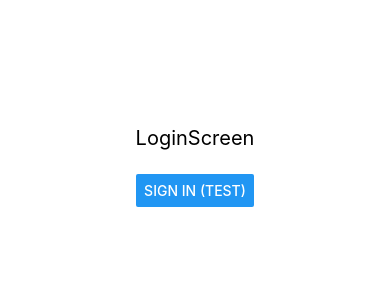
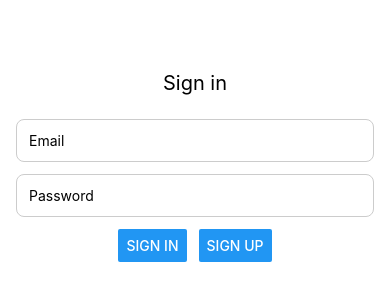
Before and after one commit to JM-Z3/M2026, a React Native app: screen / in a window 390 px wide. Shown: the part 256-556 px from the top of the page. Built offline with nearby package versions, Linux system fonts and the light colour scheme; no server answers.

Commit message:
Add email/password Supabase auth flow

```diff
--- a/App.tsx
+++ b/App.tsx
@@ -1,68 +1,14 @@
-import React, { useEffect, useState } from 'react';
+import React from 'react';
 import { StatusBar } from 'expo-status-bar';
-import { Alert } from 'react-native';
-import { Session } from '@supabase/supabase-js';
 
 import RootNavigator from './src/navigation/RootNavigator';
-import { supabase } from './src/services/supabaseClient';
+import { AuthProvider } from './src/state/AuthContext';
 
 export default function App() {
-  const [session, setSession] = useState<Session | null>(null);
-  const [isLoadingSession, setIsLoadingSession] = useState(true);
-
-  useEffect(() => {
-    let isMounted = true;
-
-    supabase.auth
-      .getSession()
-      .then(({ data }) => {
-        if (!isMounted) return;
-        setSession(data.session ?? null);
-      })
-      .finally(() => {
-        if (isMounted) {
-          setIsLoadingSession(false);
-        }
-      });
-
-    const { data: authListener } = supabase.auth.onAuthStateChange((_, newSession) => {
-      setSession(newSession);
-    });
-
-    return () => {
-      isMounted = false;
-      authListener?.subscription.unsubscribe();
-    };
-  }, []);
-
-  const handleSignInTest = async () => {
-    const email = process.env.EXPO_PUBLIC_TEST_EMAIL;
-    const password = process.env.EXPO_PUBLIC_TEST_PASSWORD;
-
-    if (!email || !password) {
-      Alert.alert('Missing credentials', 'Set EXPO_PUBLIC_TEST_EMAIL and EXPO_PUBLIC_TEST_PASSWORD in your .env file.');
-      return;
-    }
-
-    const { error } = await supabase.auth.signInWithPassword({ email, password });
-    if (error) {
-      Alert.alert('Sign-in failed', error.message);
-    }
-  };
-
-  const handleSignOut = async () => {
-    const { error } = await supabase.auth.signOut();
-    if (error) {
-      Alert.alert('Sign-out failed', error.message);
-    }
-  };
-
   return (
-    <>
+    <AuthProvider>
       <StatusBar style="auto" />
-      {!isLoadingSession && (
-        <RootNavigator session={session} onSignInTest={handleSignInTest} onLogout={handleSignOut} />
-      )}
-    </>
+      <RootNavigator />
+    </AuthProvider>
   );
 }
--- a/package.json
+++ b/package.json
@@ -18,10 +18,8 @@
     "expo-status-bar": "~3.0.9",
     "react": "19.1.0",
     "react-native": "0.81.5",
-    "react-native-gesture-handler": "~2.28.0",
-    "react-native-reanimated": "~4.1.1",
-    "react-native-safe-area-context": "~5.6.0",
-    "react-native-screens": "~4.16.0"
+    "react-native-safe-area-context": "^5.6.2",
+    "react-native-screens": "^4.19.0"
   },
   "devDependencies": {
     "@types/react": "~19.1.0",
--- a/src/navigation/RootNavigator.tsx
+++ b/src/navigation/RootNavigator.tsx
@@ -1,31 +1,57 @@
 import React from 'react';
 import { NavigationContainer } from '@react-navigation/native';
 import { enableScreens } from 'react-native-screens';
-import { Session } from '@supabase/supabase-js';
+import { ActivityIndicator, StyleSheet, Text, View } from 'react-native';
 
 import LoginScreen from '../screens/LoginScreen';
 import HomeStackNavigator from './HomeStackNavigator';
+import { useAuth } from '../state/AuthContext';
 
 enableScreens();
 
-type RootNavigatorProps = {
-  session: Session | null;
-  onSignInTest: () => Promise<void>;
-  onLogout: () => Promise<void>;
-};
+const RootNavigator: React.FC = () => {
+  const { session, isAuthLoading, authError, signOut } = useAuth();
+  const isLoggedIn = Boolean(session);
 
-const RootNavigator: React.FC<RootNavigatorProps> = ({ session, onSignInTest, onLogout }) => {
-  const isLoggedIn = Boolean(session);
+  if (isAuthLoading) {
+    return (
+      <View style={styles.center}>
+        <ActivityIndicator />
+        <Text style={styles.helper}>Loading session...</Text>
+      </View>
+    );
+  }
+
+  if (authError) {
+    return (
+      <View style={styles.center}>
+        <Text style={styles.error}>Auth error: {authError}</Text>
+      </View>
+    );
+  }
 
   return (
     <NavigationContainer>
-      {isLoggedIn ? (
-        <HomeStackNavigator onLogout={onLogout} />
-      ) : (
-        <LoginScreen onSignInTest={onSignInTest} onLogout={onLogout} isLoggedIn={isLoggedIn} />
-      )}
+      {isLoggedIn ? <HomeStackNavigator onLogout={signOut} /> : <LoginScreen />}
     </NavigationContainer>
   );
 };
 
+const styles = StyleSheet.create({
+  center: {
+    flex: 1,
+    alignItems: 'center',
+    justifyContent: 'center',
+    padding: 16,
+    gap: 8,
+  },
+  helper: {
+    color: '#555',
+  },
+  error: {
+    color: 'red',
+    textAlign: 'center',
+  },
+});
+
 export default RootNavigator;
--- a/src/screens/LoginScreen.tsx
+++ b/src/screens/LoginScreen.tsx
@@ -1,18 +1,63 @@
-import React from 'react';
-import { Button, StyleSheet, Text, View } from 'react-native';
+import React, { useState } from 'react';
+import { ActivityIndicator, Button, StyleSheet, Text, TextInput, View } from 'react-native';
 
-type LoginScreenProps = {
-  onSignInTest: () => void | Promise<void>;
-  onLogout: () => void | Promise<void>;
-  isLoggedIn: boolean;
-};
+import { useAuth } from '../state/AuthContext';
 
-const LoginScreen: React.FC<LoginScreenProps> = ({ onSignInTest, onLogout, isLoggedIn }) => {
+const LoginScreen: React.FC = () => {
+  const { signIn, signUp, authError } = useAuth();
+  const [email, setEmail] = useState('');
+  const [password, setPassword] = useState('');
+  const [isSubmitting, setIsSubmitting] = useState(false);
+  const [localError, setLocalError] = useState<string | null>(null);
+
+  const handleAction = async (action: 'signin' | 'signup') => {
+    if (!email.trim() || !password.trim()) {
+      setLocalError('Please enter email and password.');
+      return;
+    }
+
+    setIsSubmitting(true);
+    setLocalError(null);
+    try {
+      if (action === 'signin') {
+        await signIn(email.trim(), password);
+      } else {
+        await signUp(email.trim(), password);
+      }
+    } catch (err) {
+      const message = err instanceof Error ? err.message : 'Authentication failed';
+      setLocalError(message);
+    } finally {
+      setIsSubmitting(false);
+    }
+  };
+
   return (
     <View style={styles.container}>
-      <Text style={styles.title}>LoginScreen</Text>
-      <Button title="Sign in (test)" onPress={onSignInTest} />
-      {isLoggedIn && <Button title="Sign out" onPress={onLogout} />}
+      <Text style={styles.title}>Sign in</Text>
+      <TextInput
+        value={email}
+        onChangeText={setEmail}
+        placeholder="Email"
+        autoCapitalize="none"
+        keyboardType="email-address"
+        style={styles.input}
+        editable={!isSubmitting}
+      />
+      <TextInput
+        value={password}
+        onChangeText={setPassword}
+        placeholder="Password"
+        secureTextEntry
+        style={styles.input}
+        editable={!isSubmitting}
+      />
+      <View style={styles.buttons}>
+        <Button title="Sign in" onPress={() => handleAction('signin')} disabled={isSubmitting} />
+        <Button title="Sign up" onPress={() => handleAction('signup')} disabled={isSubmitting} />
+      </View>
+      {isSubmitting && <ActivityIndicator />}
+      {(localError || authError) && <Text style={styles.error}>{localError || authError}</Text>}
     </View>
   );
 };
@@ -29,6 +74,21 @@ const styles = StyleSheet.create({
     fontSize: 20,
     marginBottom: 12,
   },
+  input: {
+    width: '100%',
+    borderWidth: 1,
+    borderColor: '#ccc',
+    borderRadius: 8,
+    padding: 12,
+  },
+  buttons: {
+    flexDirection: 'row',
+    gap: 12,
+  },
+  error: {
+    color: 'red',
+    textAlign: 'center',
+  },
 });
 
 export default LoginScreen;
--- a/src/services/supabaseClient.ts
+++ b/src/services/supabaseClient.ts
@@ -1,12 +1,17 @@
-import { createClient } from '@supabase/supabase-js';
+import { createClient, SupabaseClient } from '@supabase/supabase-js';
 
 const supabaseUrl = process.env.EXPO_PUBLIC_SUPABASE_URL;
 const supabaseAnonKey = process.env.EXPO_PUBLIC_SUPABASE_ANON_KEY;
 
-if (!supabaseUrl || !supabaseAnonKey) {
-  throw new Error(
-    'Supabase environment variables are missing. Please set EXPO_PUBLIC_SUPABASE_URL and EXPO_PUBLIC_SUPABASE_ANON_KEY.',
-  );
+export const supabaseEnvError =
+  !supabaseUrl || !supabaseAnonKey
+    ? 'Supabase environment variables are missing. Please set EXPO_PUBLIC_SUPABASE_URL and EXPO_PUBLIC_SUPABASE_ANON_KEY.'
+    : null;
+
+let supabaseInstance: SupabaseClient | null = null;
+
+if (!supabaseEnvError && supabaseUrl && supabaseAnonKey) {
+  supabaseInstance = createClient(supabaseUrl, supabaseAnonKey);
 }
 
-export const supabase = createClient(supabaseUrl, supabaseAnonKey);
+export const supabase = supabaseInstance;
--- /dev/null
+++ b/src/state/AuthContext.tsx
@@ -0,0 +1,103 @@
+import React, { createContext, useContext, useEffect, useState, ReactNode } from 'react';
+import { Session, User } from '@supabase/supabase-js';
+
+import { supabase, supabaseEnvError } from '../services/supabaseClient';
+
+type AuthContextValue = {
+  session: Session | null;
+  user: User | null;
+  isAuthLoading: boolean;
+  authError: string | null;
+  signIn: (email: string, password: string) => Promise<void>;
+  signUp: (email: string, password: string) => Promise<void>;
+  signOut: () => Promise<void>;
+};
+
+const AuthContext = createContext<AuthContextValue | undefined>(undefined);
+
+export const AuthProvider = ({ children }: { children: ReactNode }) => {
+  const [session, setSession] = useState<Session | null>(null);
+  const [user, setUser] = useState<User | null>(null);
+  const [isAuthLoading, setIsAuthLoading] = useState(true);
+  const [authError, setAuthError] = useState<string | null>(supabaseEnvError);
+
+  useEffect(() => {
+    if (supabaseEnvError || !supabase) {
+      setIsAuthLoading(false);
+      return;
+    }
+
+    let isMounted = true;
+
+    supabase.auth
+      .getSession()
+      .then(({ data }) => {
+        if (!isMounted) return;
+        setSession(data.session ?? null);
+        setUser(data.session?.user ?? null);
+      })
+      .finally(() => {
+        if (isMounted) {
+          setIsAuthLoading(false);
+        }
+      });
+
+    const { data: authListener } = supabase.auth.onAuthStateChange((_event, newSession) => {
+      setSession(newSession);
+      setUser(newSession?.user ?? null);
+    });
+
+    return () => {
+      isMounted = false;
+      authListener?.subscription.unsubscribe();
+    };
+  }, []);
+
+  const ensureClient = () => {
+    if (supabaseEnvError || !supabase) {
+      throw new Error(supabaseEnvError ?? 'Supabase client is not available.');
+    }
+    return supabase;
+  };
+
+  const signIn = async (email: string, password: string) => {
+    setAuthError(null);
+    const client = ensureClient();
+    const { error } = await client.auth.signInWithPassword({ email, password });
+    if (error) {
+      setAuthError(error.message);
+      throw error;
+    }
+  };
+
+  const signUp = async (email: string, password: string) => {
+    setAuthError(null);
+    const client = ensureClient();
+    const { error } = await client.auth.signUp({ email, password });
+    if (error) {
+      setAuthError(error.message);
+      throw error;
+    }
+  };
+
+  const signOut = async () => {
+    const client = ensureClient();
+    const { error } = await client.auth.signOut();
+    if (error) {
+      setAuthError(error.message);
+      throw error;
+    }
+  };
+
+  return (
+    <AuthContext.Provider value={{ session, user, isAuthLoading, authError, signIn, signUp, signOut }}>
+      {children}
+    </AuthContext.Provider>
+  );
+};
+
+export const useAuth = () => {
+  const ctx = useContext(AuthContext);
+  if (!ctx) throw new Error('useAuth must be used within an AuthProvider');
+  return ctx;
+};
```
Also changed, not shown: 1 other file (tests, documents, lock files or other folders).
